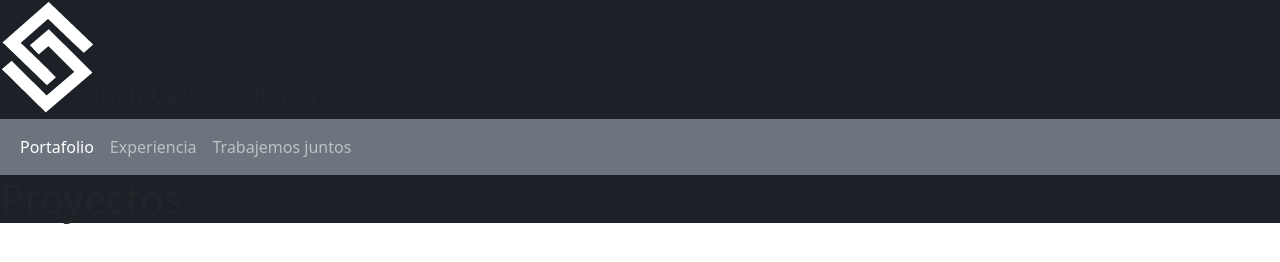
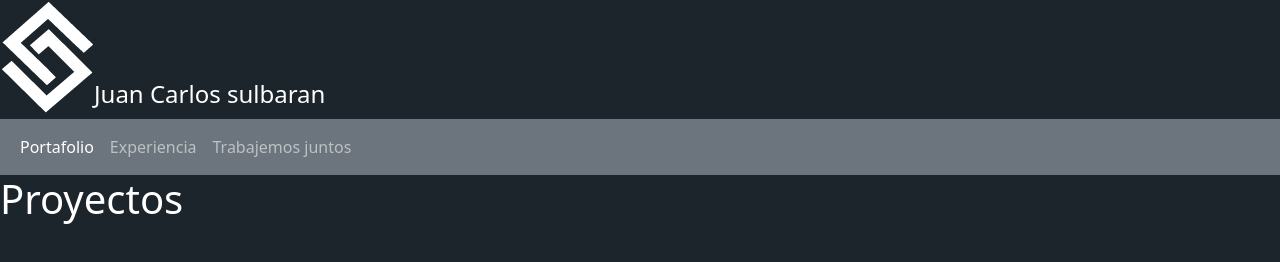
Before and after one commit to sulbaranjc/personal, a plain HTML site: page index.html in a window 1280 px wide. Drawn offline with nearby package versions, Linux system fonts and the light colour scheme.

Commit message:
cabecera lista

```diff
--- a/css/style.css
+++ b/css/style.css
@@ -6,5 +6,8 @@ margin-top: 80px;
 }
 
 .cabecera{
-  background-color: #1b2127;
+  color: white;
 }
+.principal{
+  background-color: #1d252c ;
+}
```
